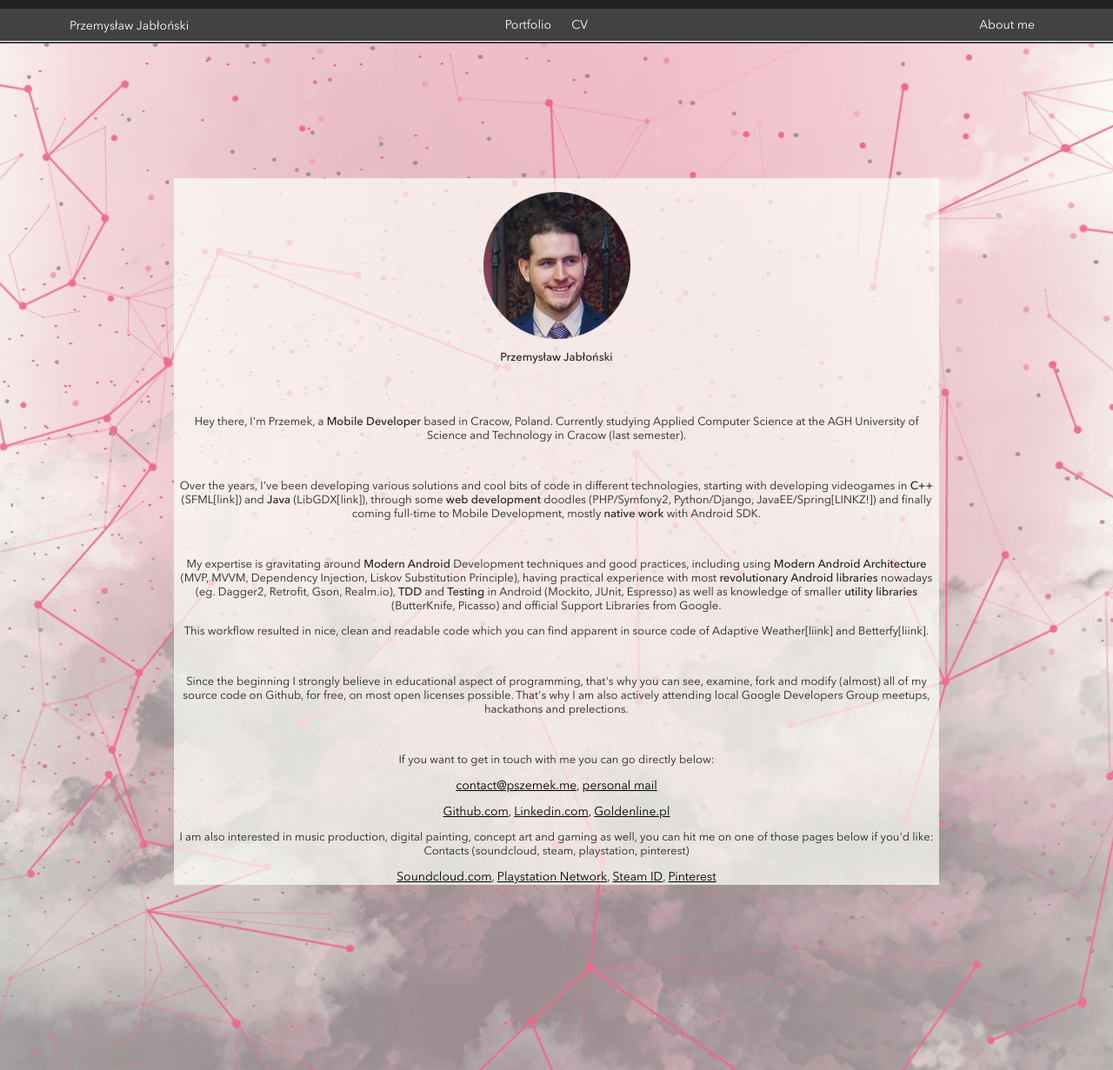
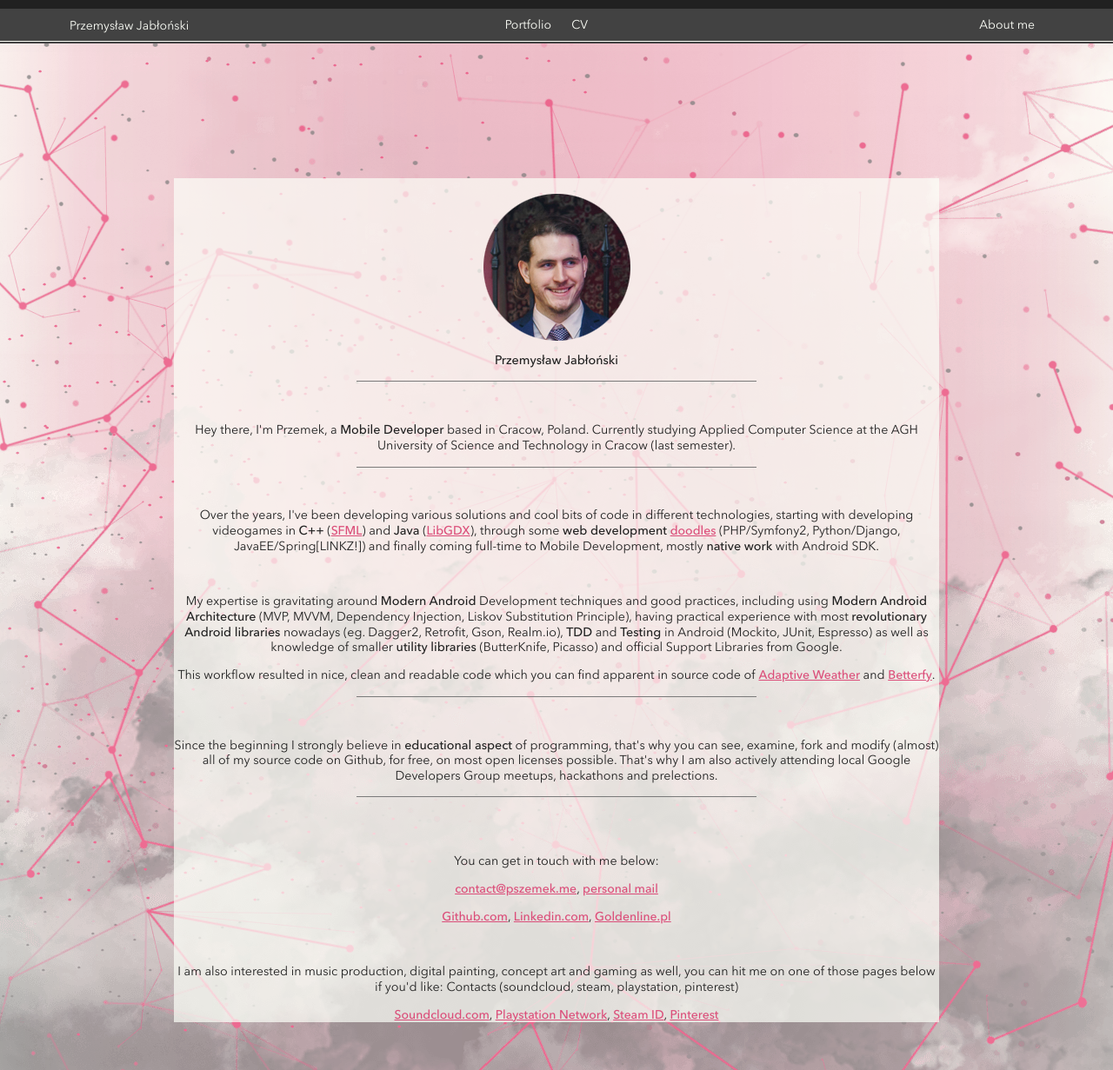
Before and after one commit to przemek-jablonski/sharaquss.github.io, a Jekyll site: the page built from about.html, in a window 1280 px wide and 1231 px high. Shown: the whole window at 87% size. Built offline with Jekyll 4.4.1, drawn with Linux system fonts in a browser that asks for light colours.

Commit message:
links formatting for about page

```diff
--- a/about.html
+++ b/about.html
@@ -5,7 +5,7 @@ title: About me
 
 <div class="static-page">
 
-  <div class = "background-colour-post-wide">
+  <div class = "background-colour-post-wide avenir_bolder_big">
 
         <br>
         <img src="/img/profile_crop_circle.png"/>
@@ -15,18 +15,20 @@ title: About me
             <b>Przemysław Jabłoński</b>
         </p>
 
-        <br><br>
+        <div class="separator"></div>
+        <br>
 
         <p>
             Hey there, I'm Przemek, a <b>Mobile Developer</b> based in Cracow, Poland.
             Currently studying Applied Computer Science at the AGH University of Science and Technology in Cracow (last semester).
         </p>
 
+        <div class="separator"></div>
         <br>
 
         <p>
             Over the years, I've been developing various solutions and cool bits of code in different technologies,
-            starting with developing videogames in <b>C++</b> (SFML[link]) and <b>Java</b> (LibGDX[link]), through some <b>web development</b> doodles (PHP/Symfony2,
+            starting with developing videogames in <b>C++</b> (<a href="http://www.goldenline.pl/przemyslaw-jablonski9/">SFML</a>) and <b>Java</b> (<a href="http://www.goldenline.pl/przemyslaw-jablonski9/">LibGDX</a>), through some <b>web development</b> <a href="http://www.goldenline.pl/przemyslaw-jablonski9/">doodles</a> (PHP/Symfony2,
             Python/Django, JavaEE/Spring[LINKZ!]) and finally coming full-time to Mobile Development, mostly <b>native work</b> with Android SDK.
         </p>
 
@@ -40,20 +42,24 @@ title: About me
         </p>
 
         <p>
-            This workflow resulted in nice, clean and readable code which you can find apparent in source code of Adaptive Weather[liink] and Betterfy[liink].
+            This workflow resulted in nice, clean and readable code which you can find apparent in source code of <a href="http://www.goldenline.pl/przemyslaw-jablonski9/">Adaptive Weather</a> and <a href="http://www.goldenline.pl/przemyslaw-jablonski9/">Betterfy</a>.
         </p>
 
+        <div class="separator"></div>
+        <br>
+
+
+        <p>
+            Since the beginning I strongly believe in <b>educational aspect</b> of programming, that's why you can see, examine, fork and modify (almost) all of my source code on Github,
+            for free, on most open licenses possible. That's why I am also actively attending local Google Developers Group meetups, hackathons and prelections.
+        </p>
+
+        <div class="separator"></div>
+        <br>
         <br>
 
         <p>
-            Since the beginning I strongly believe in educational aspect of programming, that's why you can see, examine, fork and modify (almost) all of my source code on Github,
-            for free, on most open licenses possible. That's why I am also actively attending local Google Developers Group meetups, hackathons and prelections.
-        </p>
-
-        <br>
-
-        <p>
-            If you want to get in touch with me you can go directly below:
+            You can get in touch with me below:
         </p>
         <p>
             <a href="mailto:contact@pszemek.me">contact@pszemek.me</a>, <a href="mailto:przjablonski@gmail.com">personal mail</a>
@@ -62,6 +68,8 @@ title: About me
             <a href="http://github.com/sharaquss">Github.com</a>, <a href="https://pl.linkedin.com/in/przemyslawjablonski">Linkedin.com</a>,
             <a href="http://www.goldenline.pl/przemyslaw-jablonski9/">Goldenline.pl</a>
         </p>
+
+        <br>
 
         <p>
             I am also interested in music production, digital painting, concept art and gaming as well, you can hit me on one of those pages below if you'd like:
```
Also changed, not shown: _includes/css/style.css (+20 -0 lines).
